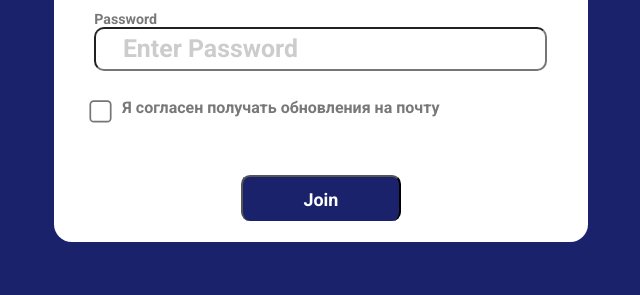
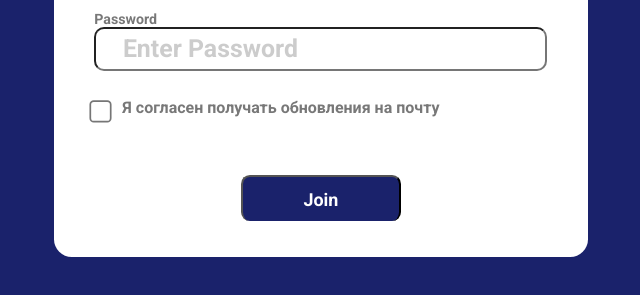
Before and after one commit to Tidebringer228/4p22-frontend-ivan-belyov, a plain HTML site: page homework_7/index.html in a window 1280 px wide. Shown: the part 197-492 px from the top of the page, without its empty margins (312-952 px from the left). Drawn offline with Linux system fonts and the light colour scheme.

Commit message:
Update style.css

```diff
--- a/homework_7/style.css
+++ b/homework_7/style.css
@@ -11,7 +11,7 @@ background-color: #1A226B;
 .card {
 background-color: #fff;
 width: calc(600 / 1440 * 100vw);
-height: calc(412 / 1440 * 100vw);
+padding-bottom: calc(40 / 1440 * 100vw);
 position: relative;
 top: calc(82 / 1440 * 100vw);
 left: calc(412 / 1440 * 100vw);
```
